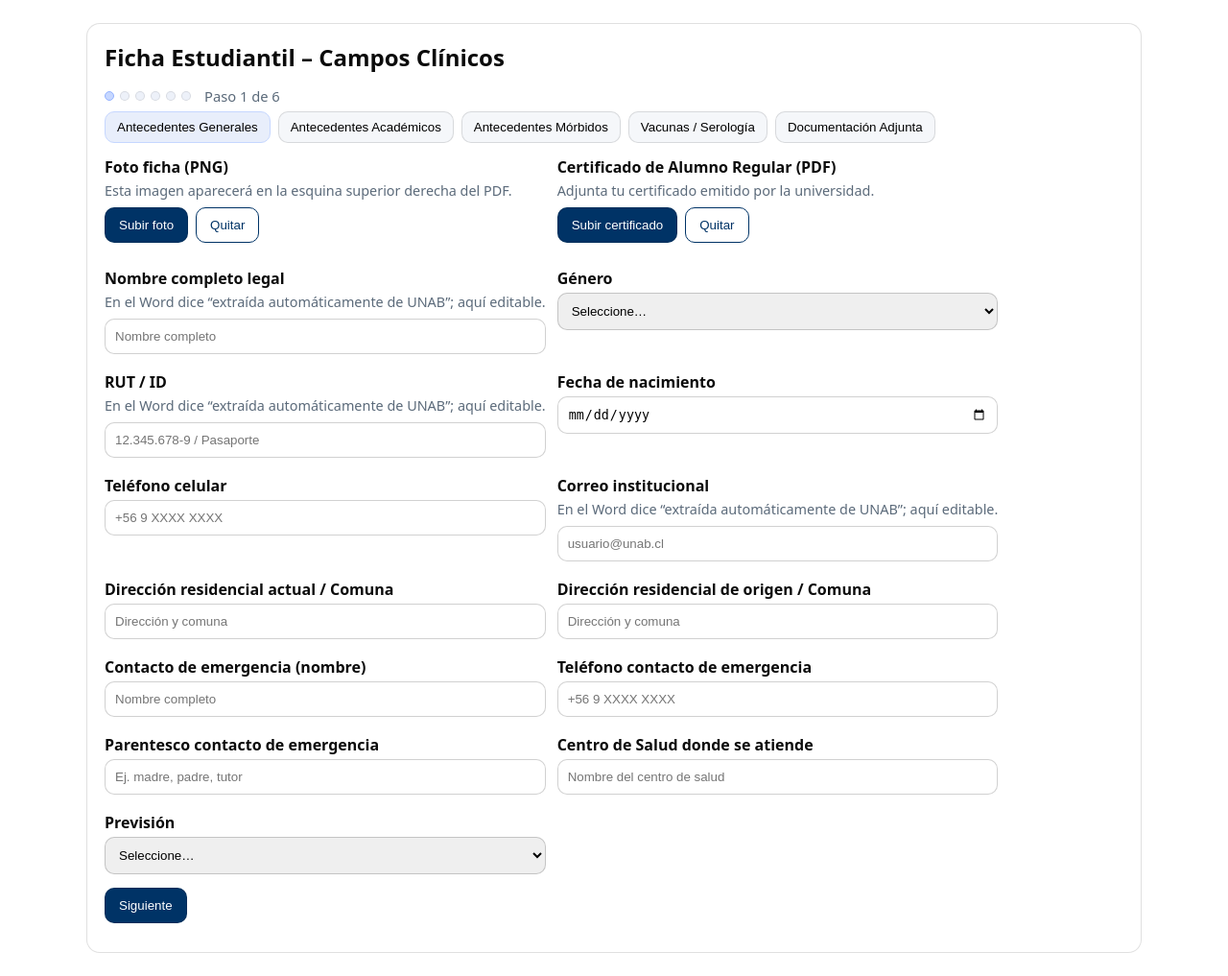
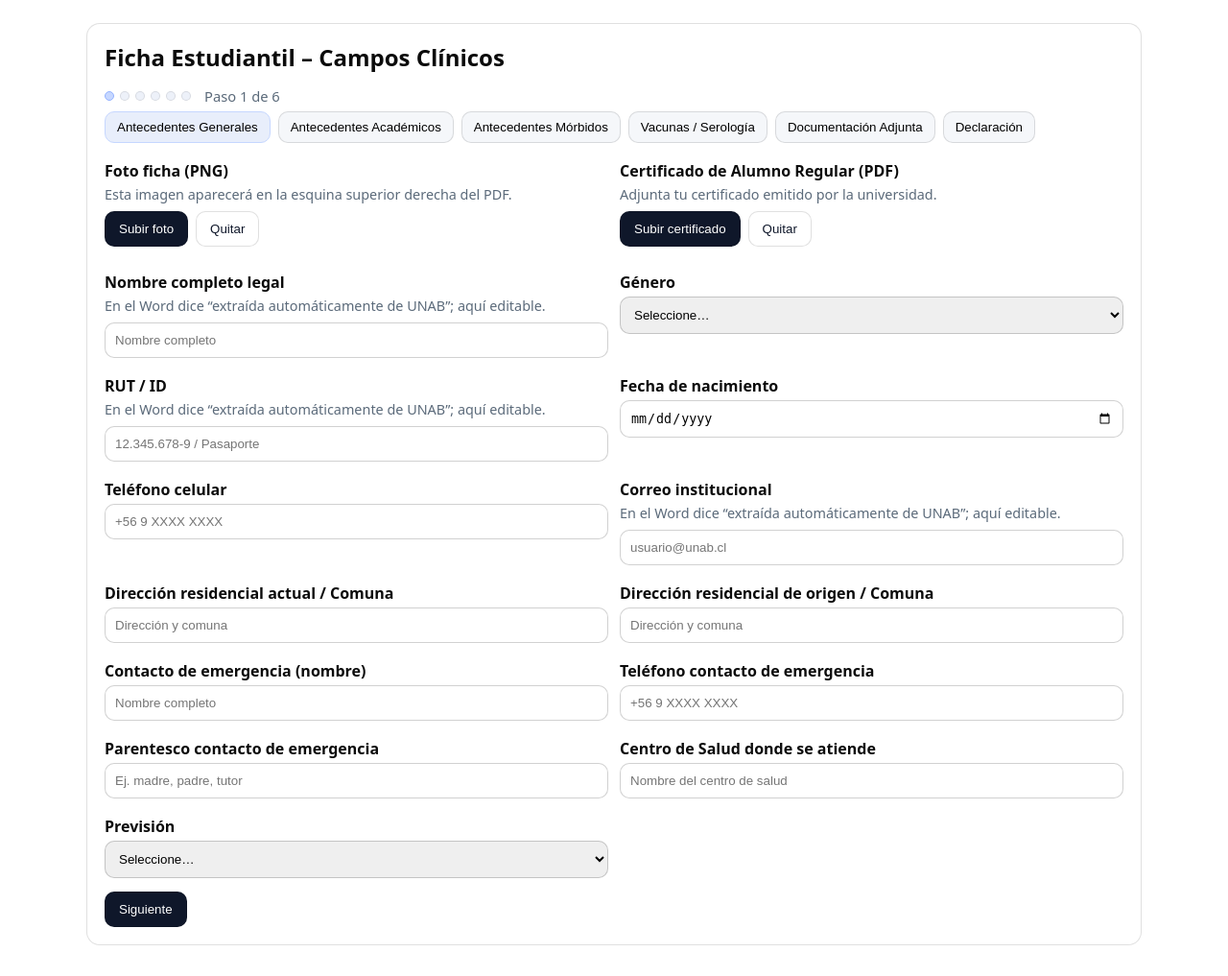
Before and after one commit to GAMMA-PRACTICA-I/Proyecto-enfermeria, a Django app: template templates/dashboards/ficha.html in a window 1280 px wide. Shown: the whole page at 96% size. After the commit the page ends 985 px from the top, so only its background shows below. Run offline with Django 3.2, Linux system fonts and the light colour scheme; the template is opened without the code that fills it, so the values that code supplies are empty.

Commit message:
Update ficha.html

```diff
--- a/templates/dashboards/ficha.html
+++ b/templates/dashboards/ficha.html
@@ -6,7 +6,7 @@
   <title>Ficha Estudiante - Campos Clínicos</title>
   <meta name="viewport" content="width=device-width, initial-scale=1">
   <style>
-    :root{--text:#0b0b0b;--muted:#5b6a7a;--line:rgba(0,0,0,.12);--chip:#f5f7fa;--primary:#003366;--accent:#2563eb;--ok:#059669;--warn:#b45309}
+    :root{--text:#0b0b0b;--muted:#5b6a7a;--line:rgba(0,0,0,.12);--chip:#f5f7fa;--primary:#0f172a;--accent:#2563eb;--ok:#059669;--warn:#b45309}
     html,body{margin:0;padding:0;width:100%;overflow-x:hidden}
     *{box-sizing:border-box}
     body{font-family:system-ui,Arial;color:var(--text)}
@@ -26,17 +26,8 @@
     input,select,textarea{width:100%;padding:10px;border-radius:10px;border:1px solid rgba(0,0,0,.18)}
     textarea{min-height:96px;resize:vertical}
     .actions{display:flex;gap:10px;flex-wrap:wrap;margin-top:14px;align-items:center}
-    .btn{
-        padding:10px 14px;
-        border-radius:10px;
-        border:1px solid var(--line);
-        background:var(--primary) !important;  /* fuerza el azul oscuro */
-        color:#fff;
-        cursor:pointer}
-    .btn.ghost{
-      background:#fff !important;
-      color:var(--primary) !important;
-      border:1px solid var(--primary) !important;}
+    .btn{padding:10px 14px;border-radius:10px;border:1px solid var(--line);background:var(--primary);color:#fff;cursor:pointer}
+    .btn.ghost{background:#fff;color:var(--primary)}
     .progress{display:flex;gap:6px;align-items:center;margin:10px 0 6px}
     .dot{width:10px;height:10px;border-radius:999px;border:1px solid var(--line);background:#e9eef8;opacity:.8}
     .dot.active{background:#c6d7ff;border-color:#94b3ff;opacity:1}
@@ -79,12 +70,16 @@
         <button type="button" class="tab" data-tab="morbidos" role="tab">Antecedentes Mórbidos</button>
         <button type="button" class="tab" data-tab="vacunas" role="tab">Vacunas / Serología</button>
         <button type="button" class="tab" data-tab="adjunta" role="tab">Documentación Adjunta</button>
+        <button type="button" class="tab" data-tab="declaracion" role="tab">Declaración</button>
+      </div>
+
+      <form method="post" action="{% url 'ficha' %}" enctype="multipart/form-data" novalidate>
         {% csrf_token %}
 
-       <!-- I. ANTECEDENTES GENERALES (sin adjuntos, según Word) -->
+        <!-- I. ANTECEDENTES GENERALES (sin adjuntos, según Word) -->
         <section class="pane" data-pane="generales">
           <div class="grid2">
-            <div>
+             <div>
               <label>Foto ficha (PNG)</label>
               <span class="hint">Esta imagen aparecerá en la esquina superior derecha del PDF.</span>
               <div class="uploader" data-key="foto_ficha">
@@ -95,20 +90,18 @@
                 </div>
               </div>
             </div>
-
-            <div>
+               <div>
               <label>Certificado de Alumno Regular (PDF)</label>
               <span class="hint">Adjunta tu certificado emitido por la universidad.</span>
               <div class="uploader" data-key="cert_alumno_regular">
                 <div class="controls">
-                  <input type="file" id="cert_alumno_regular_input" name="cert_alumno_regular[]" accept="application/pdf" hidden>
+                  <input type="file" id="cert_alumno_regular_input" name="cert_alumno_regular" accept="application/pdf" hidden>
                   <button type="button" class="btn" data-action="pick" data-target="cert_alumno_regular_input">Subir certificado</button>
                   <button type="button" class="btn ghost" data-action="clear" data-target="cert_alumno_regular_input">Quitar</button>
                 </div>
                 <div class="files" id="cert_alumno_regular_files"></div>
               </div>
             </div>
-
             <div>
               <label>Nombre completo legal</label>
               <span class="hint">En el Word dice “extraída automáticamente de UNAB”; aquí editable.</span>
@@ -195,7 +188,6 @@
             <button type="button" class="btn next">Siguiente</button>
           </div>
         </section>
-
 
         <!-- II. ANTECEDENTES ACADÉMICOS (sin adjuntos) -->
         <section class="pane" data-pane="academicos" hidden>
```
